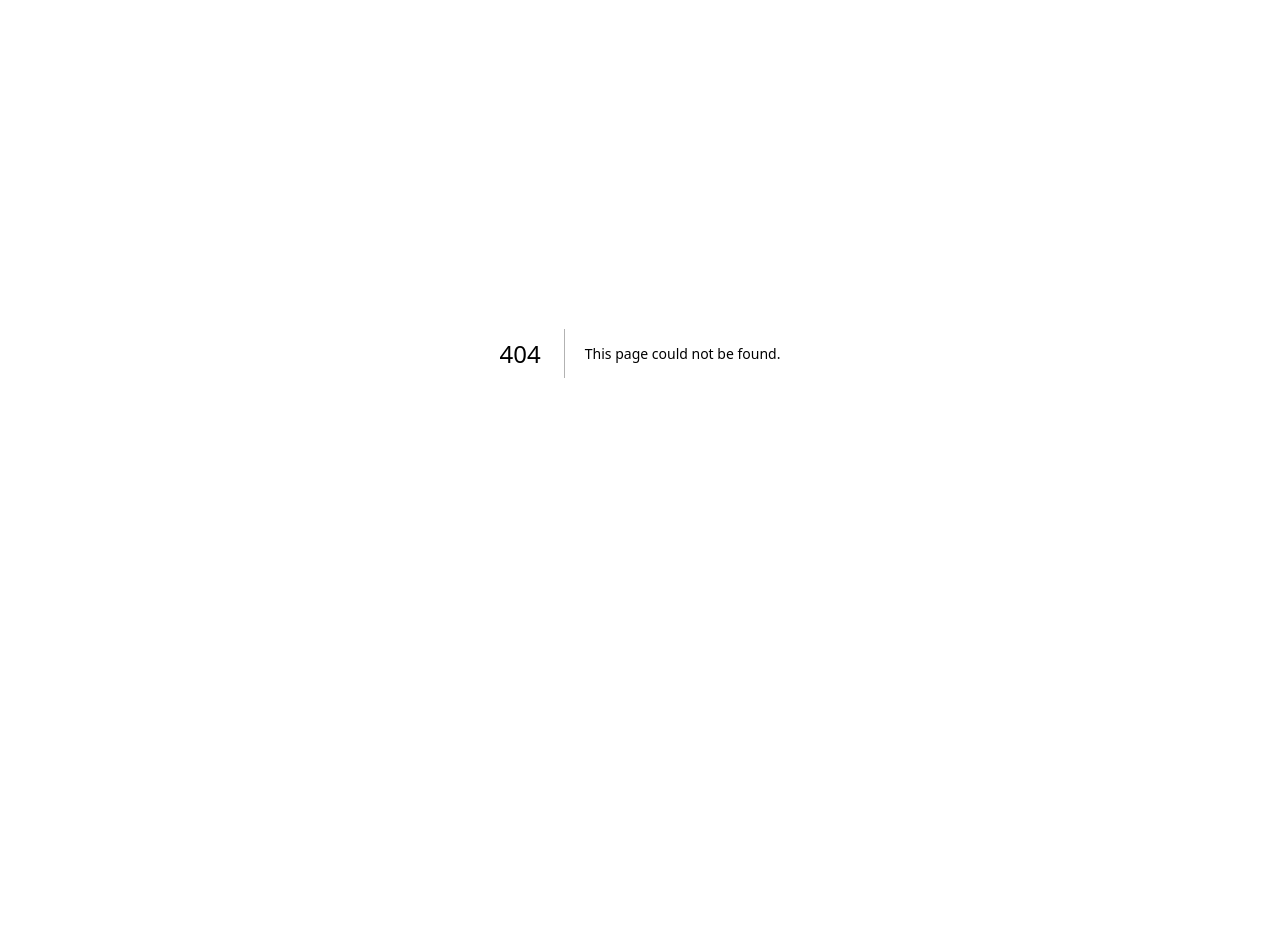
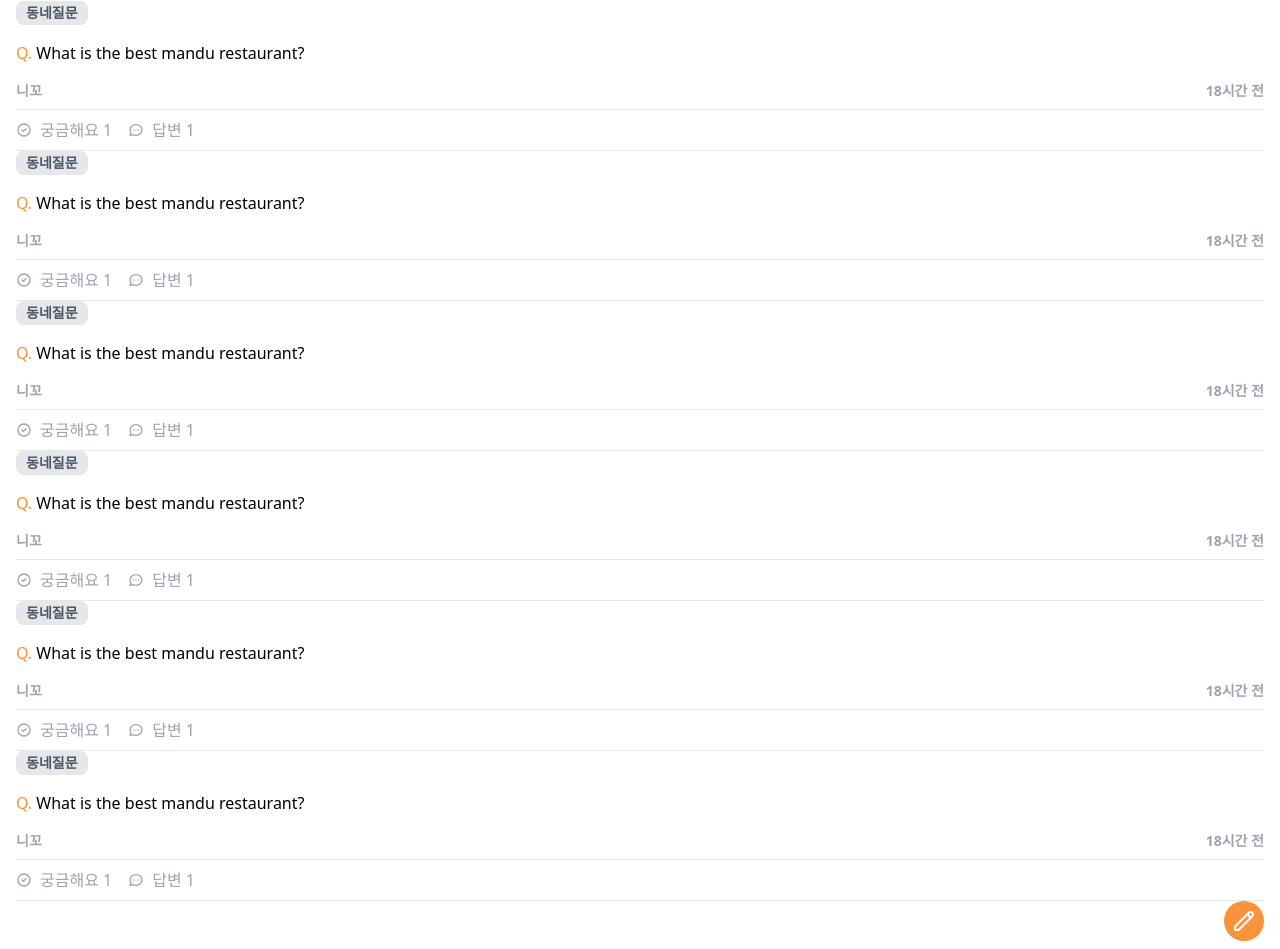
Before and after one commit to Yoonho5034/carrot-project, a Next.js app: page /community in a window 1280 px wide. Before the commit this address had no page. Shown: the part 47-996 px from the top of the page. Before the commit the page ends 800 px from the top, so only its background shows below. Built offline with nearby package versions, Linux system fonts and the light colour scheme.

Commit message:
Fix: 작업중

```diff
--- /dev/null
+++ b/pages/community/index.js
@@ -0,0 +1,78 @@
+const community = () => {
+  return (
+    <div className="px-4 py-12">
+      {[1, 2, 3, 4, 5, 6].map((items, i) => {
+        return (
+          <div key={i} className="flex flex-col items-start">
+            <span className="bg-gray-200 px-2.5 py-0.5 rounded-lg text-sm font-semibold text-gray-600">
+              동네질문
+            </span>
+            <span className="my-4">
+              <span className="text-orange-400">Q.</span> What is the best mandu
+              restaurant?
+            </span>
+            <div className="flex w-full justify-between text-gray-400 text-sm font-semibold">
+              <span>니꼬</span>
+              <span>18시간 전</span>
+            </div>
+            <div className="flex w-full space-x-4 border-t border-b-[1px] py-2 mt-2 text-gray-400 ">
+              <span className="flex items-center space-x-2">
+                <svg
+                  className="w-4 h-4"
+                  fill="none"
+                  stroke="currentColor"
+                  viewBox="0 0 24 24"
+                  xmlns="http://www.w3.org/2000/svg"
+                >
+                  <path
+                    strokeLinecap="round"
+                    strokeLinejoin="round"
+                    strokeWidth="2"
+                    d="M9 12l2 2 4-4m6 2a9 9 0 11-18 0 9 9 0 0118 0z"
+                  ></path>
+                </svg>
+                <span>궁금해요 1</span>
+              </span>
+              <span className="flex items-center space-x-2">
+                <svg
+                  className="w-4 h-4"
+                  fill="none"
+                  stroke="currentColor"
+                  viewBox="0 0 24 24"
+                  xmlns="http://www.w3.org/2000/svg"
+                >
+                  <path
+                    strokeLinecap="round"
+                    strokeLinejoin="round"
+                    strokeWidth="2"
+                    d="M8 12h.01M12 12h.01M16 12h.01M21 12c0 4.418-4.03 8-9 8a9.863 9.863 0 01-4.255-.949L3 20l1.395-3.72C3.512 15.042 3 13.574 3 12c0-4.418 4.03-8 9-8s9 3.582 9 8z"
+                  ></path>
+                </svg>
+                <span>답변 1</span>
+              </span>
+            </div>
+          </div>
+        );
+      })}
+
+      <button className="absolute right-4 boreder p-2 bg-orange-400 text-white rounded-full hover:bg-orange-500 focus:outline-none focus:ring-2 ring-offset-2 ring-orange-400">
+        <svg
+          className="w-6 h-6"
+          fill="none"
+          stroke="currentColor"
+          viewBox="0 0 24 24"
+          xmlns="http://www.w3.org/2000/svg"
+        >
+          <path
+            strokeLinecap="round"
+            strokeLinejoin="round"
+            strokeWidth="2"
+            d="M15.232 5.232l3.536 3.536m-2.036-5.036a2.5 2.5 0 113.536 3.536L6.5 21.036H3v-3.572L16.732 3.732z"
+          ></path>
+        </svg>
+      </button>
+    </div>
+  );
+};
+
+export default community;
```
